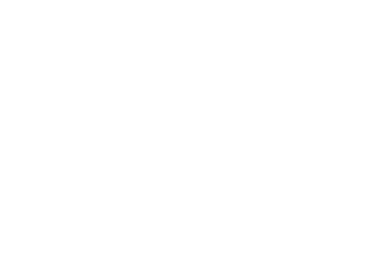
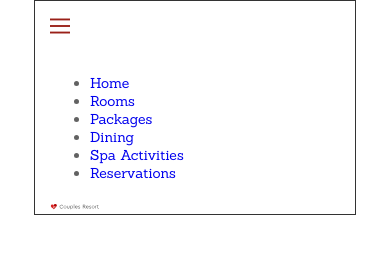
Before and after one commit to m-deluca/couples-resort-mobile-w23-s1, a plain HTML site: page index.html in a window 390 px wide. Drawn offline with Linux system fonts and the light colour scheme.

Commit message:
started mobile menu
Added HTML and some CSS for the mobile menu

```diff
--- a/css/main.css
+++ b/css/main.css
@@ -36,3 +36,48 @@ input, textarea {
 .hidden {
     display: none;
 }
+
+body {
+    margin: 0;
+    padding: 0;
+    color: #626262;
+    font-family: 'Sanchez', 'Times New Roman', serif;
+    font-weight: normal;
+    font-size: 14px;
+}
+
+.container {
+    width: 320px;
+    margin: 0 auto;
+    background-color: #fff;
+    border: solid 1px #333;
+}
+
+/* 2. ---Grid---*/
+
+.grid {
+    display: grid;
+    padding-left: 15px;
+    padding-right: 15px;
+    grid-template-columns: repeat(4, 50px);
+    grid-column-gap: 30px;
+}
+
+/* 3.---Header--- */
+
+#main-nav {
+    grid-column: 1/-1;
+}
+
+#main-nav label img {
+    width: 20px;
+    height: 20px;
+    transition: all .5s ease;
+    margin-top: 15px;
+    margin-bottom: 20px;
+    cursor: pointer;
+}
+
+#main-nav input {
+    display: none;
+}
--- a/index.html
+++ b/index.html
@@ -10,5 +10,30 @@
     <title>Welcome to The Couples Resort</title>
 </head>
 <body>
+    <h1 class="hidden">Welcome to The Couples Resort</h1>
+    <div class="container">
+        <header id="main-header" class="grid">
+            <nav id="main-nav">
+                <h2 class="hidden">Main Navigation</h2>
+                <input type="checkbox" id="hamburger">
+                <label for="hamburger">
+                    <img src="images/burger.svg" alt="hamburger menu icon">
+                </label>
+                <div id="burger-con">
+                    <ul>
+                        <li><a href="index.html">Home</a></li>
+                        <li><a href="#">Rooms</a></li>
+                        <li><a href="#">Packages</a></li>
+                        <li><a href="#">Dining</a></li>
+                        <li><a href="#">Spa Activities</a></li>
+                        <li><a href="#">Reservations</a></li>
+                    </ul>
+                </div>
+            </nav>
+            <div id="logo">
+                <img src="images/couples_resort_logo.svg" alt="Couples Resort Logo">
+            </div>
+        </header>
+    </div>
 </body>
 </html>
```
